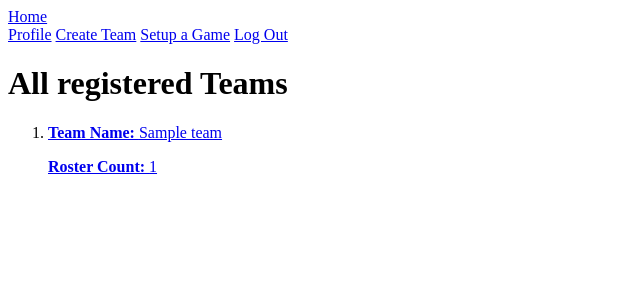
After one commit to scottzyang/kickup-soccer, a Flask app: page /teams in a window 1280 px wide. The commit adds this page. Shown: the top 300 px of the page, without its empty margins (0-640 px from the left). Run offline with Flask 2, Linux system fonts and the light colour scheme; a user stored in the database is signed in; tables that the repository leaves empty hold one stand-in row (values such as "Sample post").

Commit message:
Add teams_list route and template

```diff
--- a/kickup_app/main/routes.py
+++ b/kickup_app/main/routes.py
@@ -72,3 +72,9 @@ def game_details(game_id):
 def players_list():
   players = User.query.all()
   return render_template('player_list.html', players=players)
+
+@main.route('/teams', methods=['GET'])
+@login_required
+def teams_list():
+  teams = Team.query.all()
+  return render_template('teams_list.html', teams=teams)
--- a/kickup_app/templates/home.html
+++ b/kickup_app/templates/home.html
@@ -15,7 +15,7 @@
     </section>
     <section class="game-create">
       <h2>Games</h2>
-      <a href="/create-game">Create/Edit Game</a>
+      <a href="/teams">View Teams</a>
     </section>
     <section class="view-users">
       <h2>Players</h2>
--- /dev/null
+++ b/kickup_app/templates/teams_list.html
@@ -0,0 +1,18 @@
+{% extends 'base.html' %}
+
+{% block content %}
+<h1>All registered Teams</h1>
+
+<ol>
+  {% for team in teams %}
+  <li>
+    <a href="/team-details/{{ team.id }}">
+      <p><strong>Team Name: </strong>{{ team.team_name }}</p>
+      <p><strong>Roster Count: </strong>{{ team.players|length }}</p>
+     </a>
+  </li>
+  {% endfor %}
+</ol>
+
+
+{% endblock %}
```
